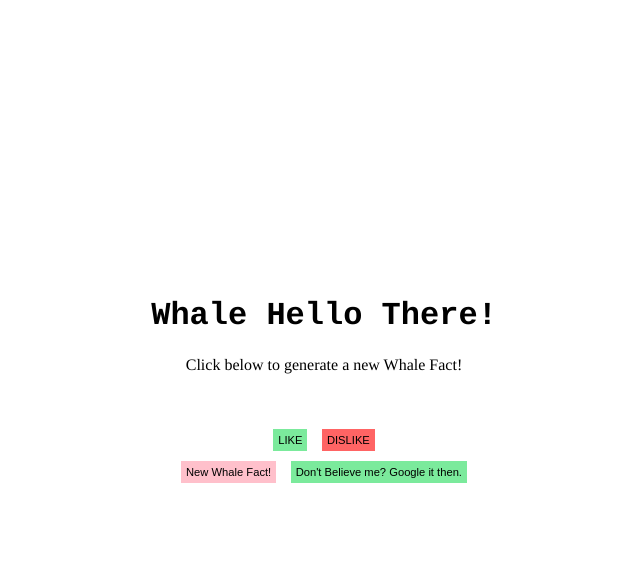
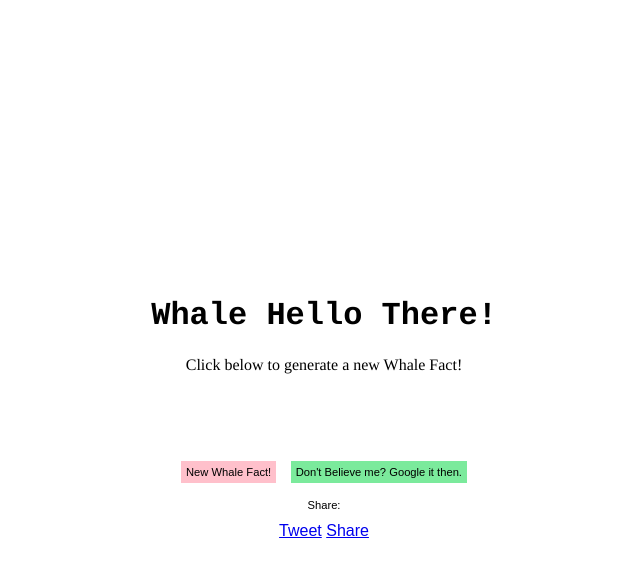
Before and after one commit to Jiacomina/HarryPotterQuoteJSON, a plain HTML site: page index.html in a window 1280 px wide. Both pictures are taken after a click on the button "New Whale Fact!". Shown: the whole page, without its empty margins (316-956 px from the left). Drawn offline with nearby package versions, Linux system fonts and the light colour scheme; no server answers.

Commit message:
update share links and like and dislike button

```diff
--- a/css/style.css
+++ b/css/style.css
@@ -35,23 +35,27 @@ body{
 }
 .like{
 	background-color: rgb(123,234,156);
+  visibility: hidden;
 }
 .dislike{
 	background-color: rgb(255, 100,100);
+  visibility: hidden;
 }
 .google-button{
   background-color: rgb(123,234,156);
 }
 
 .twitter-share-button{
-  visibility: hidden;
+  padding: 0px;
+  display: inline-block;
+  margin: 0px;
 }
 .fb-share-button{
-  visibility: hidden;
   display: inline-block;
+  padding: 0px;
+  margin: 0px;
 }
 #share-text{
-  visibility: hidden;
   border: none;
   font-size: 70%;
 }
--- a/index.html
+++ b/index.html
@@ -47,7 +47,7 @@
         </p>
 
         <!-- Twitter button -->
-        <a href="https://twitter.com/share" target = "_blank" class="twitter-share-button" data-show-count="false">Tweet</a>
+        <a href="https://twitter.com/share?text=I found this 'Whale Fact Generator' at &url=https://jiacomina.github.io/WhaleFactsGenerator& " target = "_blank" class="twitter-share-button" data-show-count="false">Tweet</a>
 
         <script async src="//platform.twitter.com/widgets.js" charset="utf-8"></script>
 
--- a/js/index.js
+++ b/js/index.js
@@ -30,9 +30,7 @@ $(document).ready(function() {
 	$("#quote-button").on("click", function(event) {
 		console.log("Button clicked");
 		getFact();
-		$(".twitter-share-button").css("visibility", "visible");
-		$(".fb-share-button").css("visibility", "visible");
-		$("#share-text").css("visibility", "visible");
+		$(".twitter-share-button").attr("href", "https://twitter.com/share?text="+ quote + " - Whale Fact Generator at &url=https://jiacomina.github.io/WhaleFactsGenerator&");
 	});
 
 	$("#like").on("click", function(event){
```
